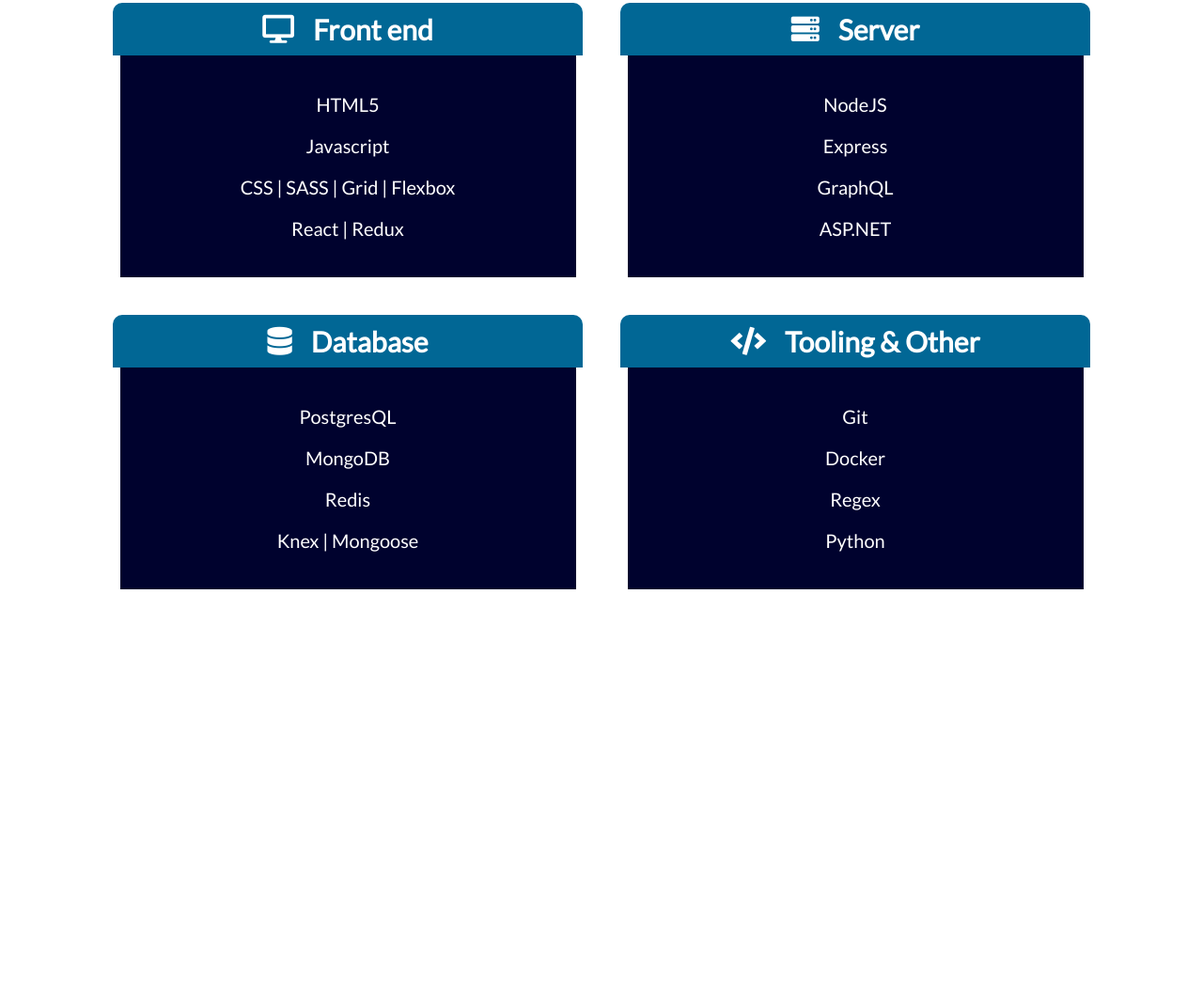
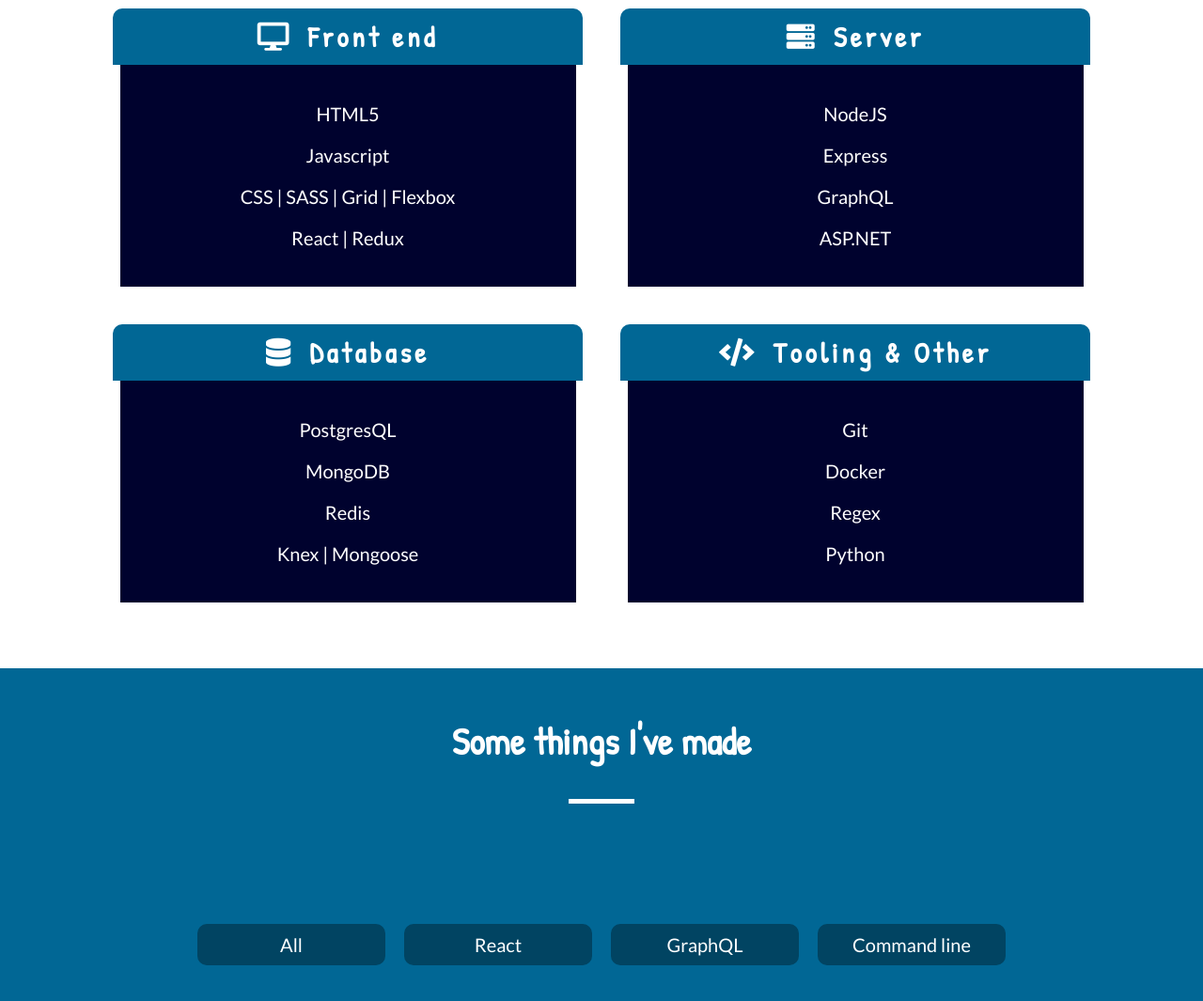
Before and after one commit to olalnoho/portfoliov3, a plain HTML site: page index.html in a window 1280 px wide. Shown: the part 1101-2166 px from the top of the page at 94% size. Before the commit the page ends 1798 px from the top, so only its background shows below. Drawn offline with Linux system fonts and the light colour scheme.

Commit message:
added a font for headings and started on projects section

```diff
--- a/css/_sections.scss
+++ b/css/_sections.scss
@@ -85,6 +85,7 @@
          color: white;
          &__header {
             h3 {
+               letter-spacing: 4px;
                margin-bottom: 0;
             }
             border-top-right-radius: 10px;
@@ -117,6 +118,46 @@
    }
 }
 
+[class*="__header"] {
+   font-family: Patrick Hand;
+}
+
+.projects {
+   min-height: 100vh;
+   background-color: $line-color;
+   .container {
+      flex-direction: column;
+   }
+   &__header {
+      flex-direction: column;
+      .underline {
+         background-color: #fff;
+      }
+   }
+
+   &__filter {
+      width: 100%;
+      min-height: 10rem;
+      flex-wrap: wrap;
+
+      .filterbtn {
+         border-radius: 1rem;
+         cursor: pointer;
+         padding: 1rem;
+         background-color: darken($line-color, 10%);
+         text-align: center;
+         width: 20rem;
+         font-size: 2rem;
+         margin: 1rem;
+         transition: all 0.3s ease;
+
+         &:hover {
+            background-color: darken($line-color, 15%);
+         }
+      }
+   }
+}
+
 @media (max-width: 1100px) {
    .landing__container {
       grid-template-columns: 1fr;
--- a/css/main.scss
+++ b/css/main.scss
@@ -1,6 +1,8 @@
 // $bg-color: #9DBCD4;
 // $dark-color: #6D5ACF;
 // $line-color: #FFFD01;
+
+@import url('https://fonts.googleapis.com/css2?family=Patrick+Hand&display=swap');
 
 $bg-color: #00022e;
 $line-color: #016795;
--- a/index.html
+++ b/index.html
@@ -39,7 +39,7 @@
    <section class="about">
       <div class="container flexcenter">
          <div class="about__header flexcenter">
-            <h3 class="heading-2">Some things i know</h3>
+            <h3 class="heading-2">Some things I know</h3>
             <div class="underline"></div>
          </div>
          <ul class="skills">
@@ -94,6 +94,20 @@
          </ul>
       </div>
    </section>
+   <section class="projects">
+      <div class="container flexcenter">
+         <div class="projects__header flexcenter">
+            <h3 class="heading-2">Some things I've made</h3>
+            <div class="underline"></div>
+         </div>
+         <div class="projects__filter flexcenter">
+            <div class="filterbtn">All</div>
+            <div class="filterbtn">React</div>
+            <div class="filterbtn">GraphQL</div>
+            <div class="filterbtn">Command line</div>
+         </div>
+      </div>
+   </section>
    <script src="script.js"></script>
 </body>
 
```
Also changed, not shown: css/main.css.
